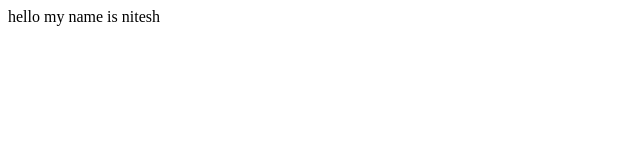
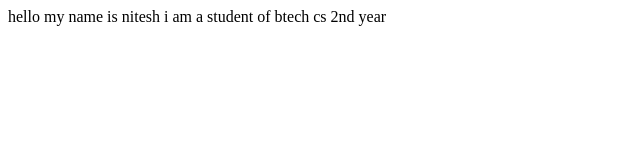
Before and after one commit to nitesh-official/first-repository-demo, a plain HTML site: page index.html in a window 1280 px wide. Shown: the whole page, without its empty margins (0-640 px from the left). Drawn offline with Linux system fonts and the light colour scheme.

Commit message:
change in body

```diff
--- a/index.html
+++ b/index.html
@@ -7,5 +7,6 @@
 </head>
 <body>
     hello my name is nitesh
+    i am a student of btech cs 2nd year
 </body>
 </html>
```
